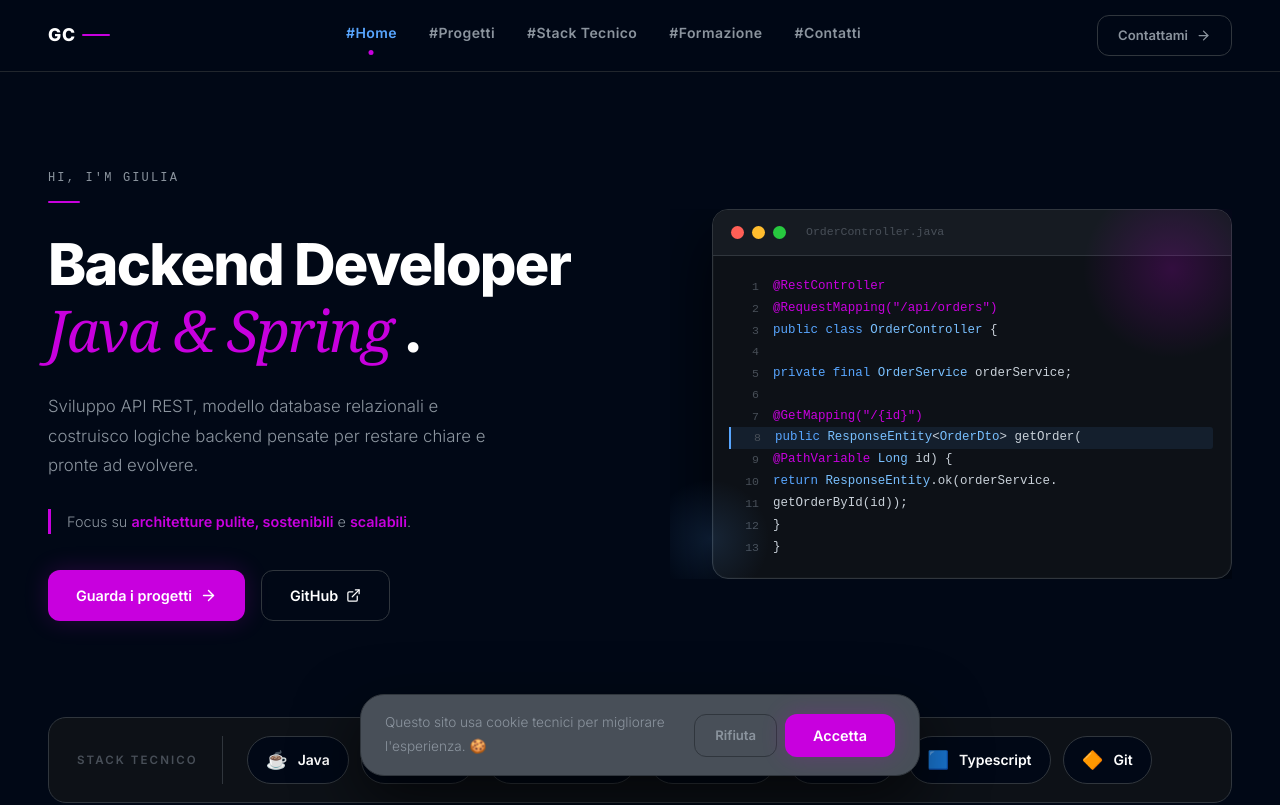
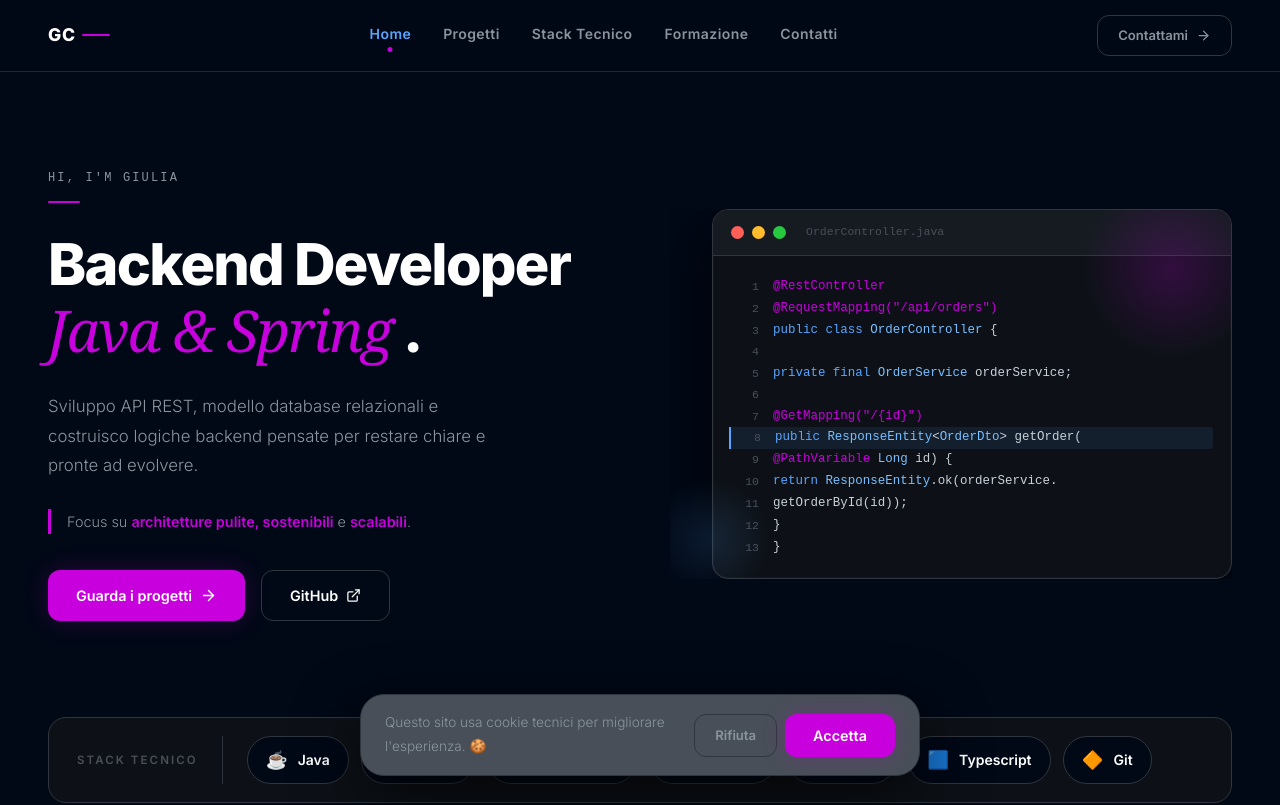
Before and after one commit to giuliacreps2/gc-backend-portofolio, a React (Vite) app: page / in a window 1280 px wide. Shown: the top 805 px of the page. Built offline with nearby package versions, Linux system fonts and the light colour scheme.

Commit message:
commit fixing layout

```diff
--- a/src/components/CVPage.tsx
+++ b/src/components/CVPage.tsx
@@ -249,7 +249,7 @@ export default function CVGiuliaCrepaldi() {
         .stack-mini { display: flex; flex-wrap: wrap; gap: 4px; margin-top: 4px; }
         .stack-mini-tag { font-size: 9px; font-weight: 500; color: #534AB7; background: #EEEDFE; border-radius: 4px; padding: 2px 6px; }
 
-        .edu-grid { display: grid; grid-template-columns: repeat(3, 1fr); gap: 8px; }
+        .edu-grid { display: grid; grid-template-columns: repeat(4, 1fr); gap: 8px; }
 
         .edu-card {
           background: #ffffff; border: 0.5px solid #e2e8f0;
@@ -342,7 +342,13 @@ export default function CVGiuliaCrepaldi() {
                 </div>
                 <div>
                   <span className="contact-label">{c.label}</span>
-                  <span className="contact-value">{c.value}</span>
+                  {c.label === "Telefono" ? (
+                    <a href={`tel:${c.value}`} className="contact-value">
+                      {c.value}
+                    </a>
+                  ) : (
+                    <span className="contact-value">{c.value}</span>
+                  )}
                 </div>
               </div>
             ))}
@@ -426,17 +432,12 @@ export default function CVGiuliaCrepaldi() {
           <section>
             <div className="section-title">Profilo</div>
             <p className="profile-text">
-              Backend Developer con stack Java 17 / Spring Boot e database
-              PostgreSQL. Progetto API REST e architetture backend, integrando
-              frontend con React e Next.js, con attenzione alla scalabilità del
-              sistema e alla performance dell'applicativo. Il mio percorso —
-              dagli studi classici alla strategia digitale fino allo sviluppo
-              software — mi porta a ragionare prima sui flussi e sulle
-              strutture, poi sull'implementazione: come cresce il sistema sotto
-              carico, dove si creano i colli di bottiglia, come disaccoppiare i
-              componenti per permettere evoluzioni future. Cerco un contesto
-              strutturato con figure senior, in un team che valuti la solidità
-              delle scelte architetturali.
+              Backend Developer con stack Java 17 / Spring Boot e PostgreSQL.
+              Progetto API REST e architetture backend con attenzione alla
+              scalabilità e alla performance. Il mio percorso — dagli studi
+              classici alla strategia digitale allo sviluppo software — mi porta
+              a ragionare prima sui flussi, poi sull'implementazione. Cerco un
+              contesto strutturato con figure senior.
             </p>
           </section>
 
--- a/src/components/NavbarHome.tsx
+++ b/src/components/NavbarHome.tsx
@@ -2,13 +2,22 @@ import { ArrowRight } from "lucide-react";
 import { useState, useEffect } from "react";
 import { useNavigate } from "react-router";
 
-const navLinks = [
-  "#Home",
-  "#Progetti",
-  "#Stack Tecnico",
-  "#Formazione",
-  "#Contatti",
+type NavLink = { label: string; id: string };
+
+const navLinks: NavLink[] = [
+  { label: "Home", id: "hero" },
+  { label: "Progetti", id: "progetti" },
+  { label: "Stack Tecnico", id: "stack" },
+  { label: "Formazione", id: "formazione" },
+  { label: "Contatti", id: "contatti" },
 ];
+
+const scrollToId = (id: string) => {
+  const element = document.getElementById(id);
+  if (element) {
+    element.scrollIntoView({ behavior: "smooth", block: "start" });
+  }
+};
 
 const NavbarHome = () => {
   const navigate = useNavigate();
@@ -43,13 +52,13 @@ const NavbarHome = () => {
 
       <div className="navbar-links">
         {navLinks.map((link, i) => (
-          <a
-            key={link}
-            href={`#${link.toLowerCase().replace(" ", "-")}`}
+          <button
+            key={link.label}
             className={`nav-link${i === 0 ? " active" : ""}`}
+            onClick={() => scrollToId(link.id)}
           >
-            {link}
-          </a>
+            {link.label}
+          </button>
         ))}
       </div>
 
--- a/src/index.css
+++ b/src/index.css
@@ -246,6 +246,7 @@ p {
 }
 
 .nav-link {
+  text-decoration: none;
   font-size: 0.875rem;
   font-weight: 600;
   letter-spacing: 0.03em;
@@ -253,6 +254,12 @@ p {
   transition: color var(--transition);
   position: relative;
   padding-bottom: 4px;
+
+  background: none;
+  border: none;
+  cursor: pointer;
+  font-family: inherit;
+  padding: 0 0 4px 0;
 }
 
 .nav-link:hover {
```
